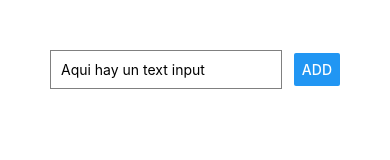
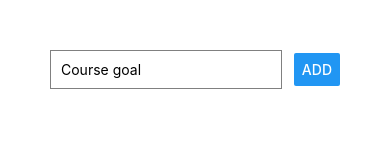
Before and after one commit to cristicares/rn-first-app, a React Native app: screen / in a window 390 px wide. Shown: the top 160 px of the page. Built offline with nearby package versions, Linux system fonts and the light colour scheme.

Commit message:
make list with state

```diff
--- a/App.js
+++ b/App.js
@@ -1,17 +1,30 @@
-import React from 'react';
-import { StyleSheet, TextInput, View, Button } from 'react-native';
+import React, { useState } from 'react';
+import { StyleSheet,Text, TextInput, View, Button } from 'react-native';
 
 export default function App() {
+  const [enteredGoal, setEnteredGoal] = useState('');
+  const [courseGoals, setCourseGoals] = useState([]);
+
+  const goalInputHandler = (enteredText) => {
+    setEnteredGoal(enteredText);
+  }
+
+  const addGoalHandler = () => {
+    setCourseGoals(currentGoals => [...currentGoals, enteredGoal]);
+  }
   return (
     <View style={styles.screen}>
       <View style={styles.inputContainer}>
         <TextInput
-          placeholder="Aqui hay un text input"
+          placeholder="Course goal"
           style={styles.input}
+          onChangeText={goalInputHandler}
+          value={enteredGoal}
         />
-        <Button title="ADD" />
+        <Button title="ADD" onPress={addGoalHandler}/>
       </View>
       <View>
+        {courseGoals.map((goal) => <Text key={goal}>{goal}</Text>)}
       </View>
     </View>
   );
```
